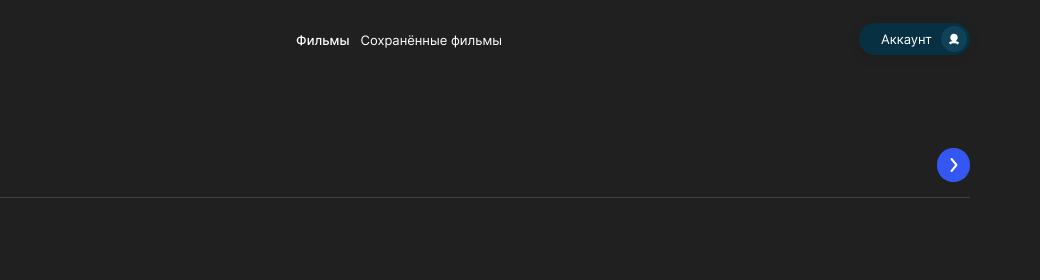
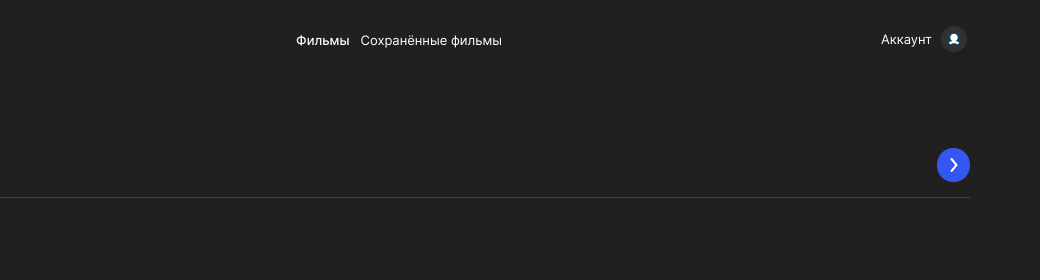
Before and after one commit to polezhaevr/movies-explorer-frontend, a React app: page /movies in a window 1280 px wide. Shown: the top 280 px of the page, 240-1280 px from the left. Built offline with nearby package versions, Linux system fonts and the light colour scheme.

Commit message:
fix font size text and backgrounds

```diff
--- a/src/components/AuthorizationForm/AuthorizationForm.css
+++ b/src/components/AuthorizationForm/AuthorizationForm.css
@@ -130,6 +130,7 @@
     font-style: normal;
     font-weight: 400;
     line-height: normal;
+    text-decoration: none;
 }
 
 .authorization__link:hover {
--- a/src/components/Header/Header.css
+++ b/src/components/Header/Header.css
@@ -29,6 +29,10 @@
     align-items: center;
 }
 
+.header__item-link_container_opacity-black {
+    background-color: #202020;
+}
+
 .header__item-avatar-profile-container {
     width: 26px;
     height: 26px;
@@ -40,9 +44,16 @@
     background-position: center;
 }
 
+.header__item-avatar-profile-container_background-black {
+    background: #313131;
+    background-image: url(../../images/icon-avatar-icon-main.svg);
+    background-repeat: no-repeat;
+    background-position: center;
+}
+
 .header__item:nth-child(2) {
-   margin: 0 auto;
-   padding-left: 60px;
+    margin: 0 auto;
+    padding-left: 60px;
 }
 
 .header__item-link {
@@ -148,6 +159,7 @@
     .header__item:nth-child(3) {
         display: none;
     }
+
     .header__item:nth-child(5) {
         display: block;
     }
--- a/src/components/Header/Header.js
+++ b/src/components/Header/Header.js
@@ -53,11 +53,13 @@ function Header() {
         </li>
 
         <li className="header__item">
-          <NavLink className="header__item-link header__item-link_container"
+          <NavLink className={`header__item-link header__item-link_container${location.pathname === "/saved-movies" ||
+          location.pathname === "/movies" || location.pathname === "/profile" ? " header__item-link_container_opacity-black" : ""}`}
             to="/profile"
             rel="noreferrer">
             <p className="header__item-text">Аккаунт</p>
-            <div className="header__item-avatar-profile-container"></div>
+            <div className={`header__item-avatar-profile-container${location.pathname === "/saved-movies" ||
+          location.pathname === "/movies" || location.pathname === "/profile" ? " header__item-avatar-profile-container_background-black" : ""}`}></div>
           </NavLink>
         </li>
 
--- a/src/components/Main/AboutMe/AboutMe.css
+++ b/src/components/Main/AboutMe/AboutMe.css
@@ -150,6 +150,12 @@
         padding-right: 14px;
         padding-bottom: 70px;
     }
+
+    .about-me__tittle {
+        font-size: 18px;
+        letter-spacing: -0.72px;
+    }
+
     .about-me__list {
         flex-direction: column;
         align-items: center;
--- a/src/components/Main/AboutProject/AboutProject.css
+++ b/src/components/Main/AboutProject/AboutProject.css
@@ -138,6 +138,12 @@
         margin: 0 auto;
     }
 
+    .about-project__about-tittle {
+        font-size: 18px;
+        letter-spacing: -0.72px;
+    }
+
+
     .about-project__list {
         margin: 0px;
         padding: 0px;
```
Also changed, not shown: src/utils/MainApi.js (added), src/utils/MoviesApi.js (added).
